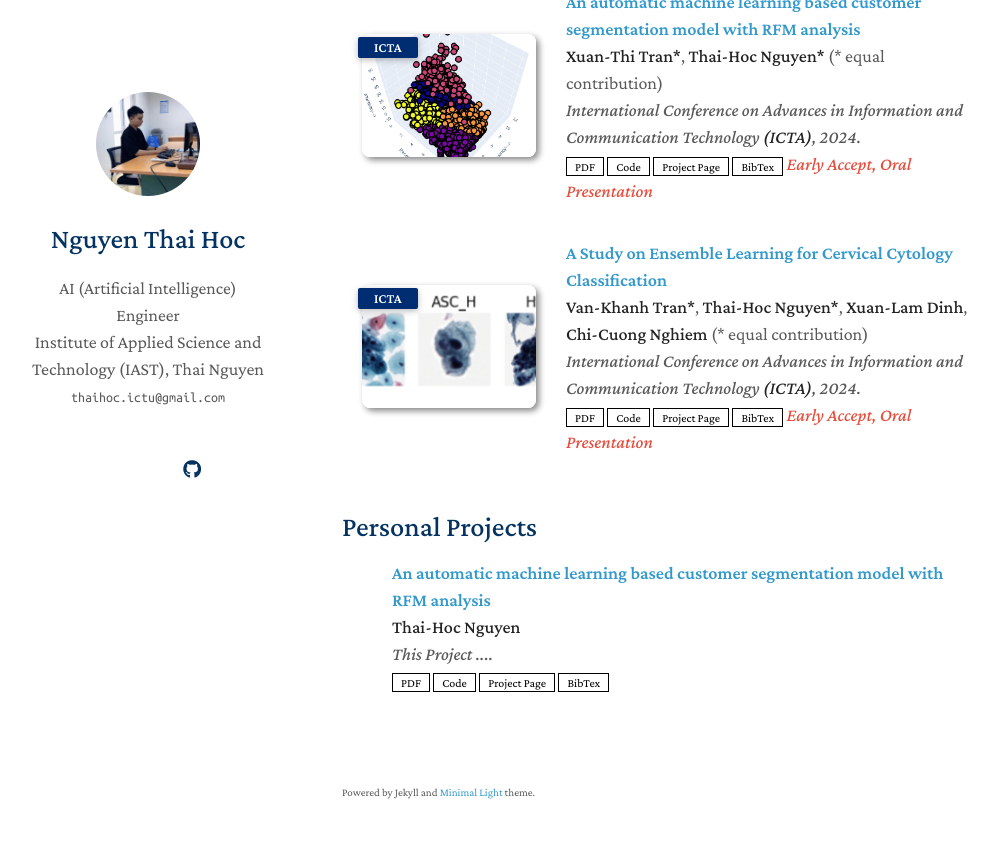
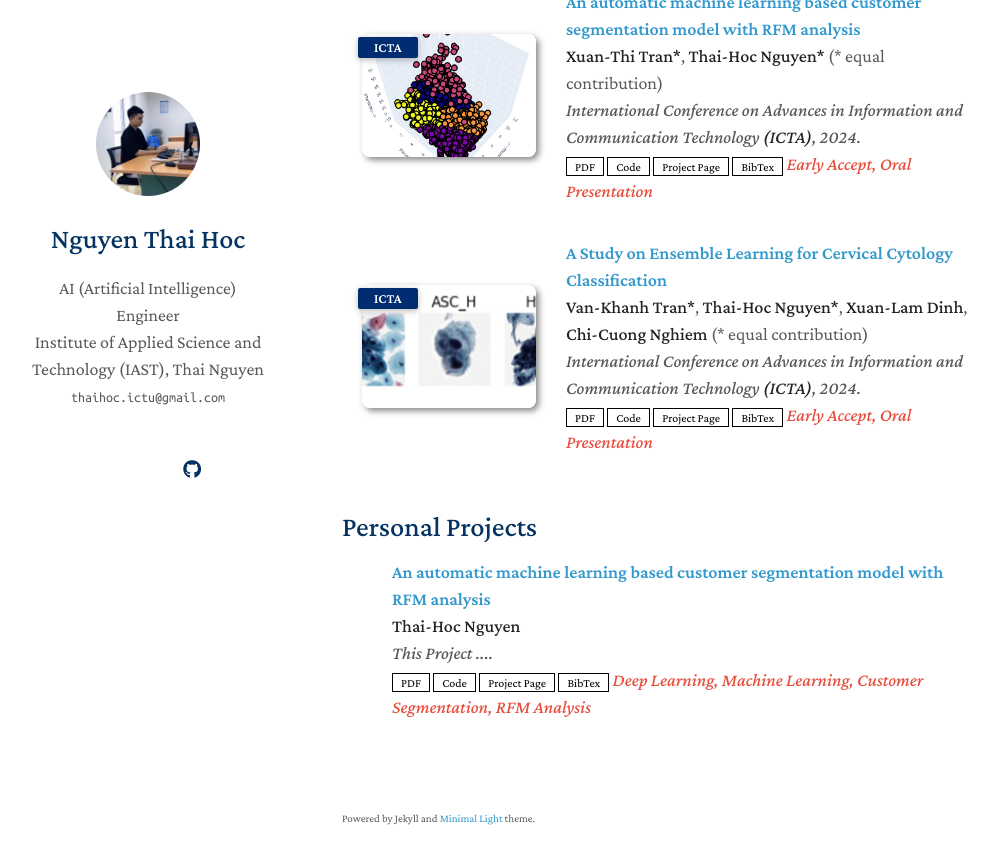
Before and after one commit to nthaihoc/about-me, a Jekyll site: the page built from index.md, in a window 1280 px wide and 900 px high, scrolled down 857 px. Shown: the top 864 px of the window, without its empty margins (128-1126 px from the left). Built offline with Jekyll 4.4.1, drawn with Linux system fonts in a browser that asks for light colours; a style sheet for code colours, icons or effects is not loaded; our own code applies the rules of GitHub Pages for plain Markdown files.

Commit message:
update profile

```diff
--- a/_data/projects.yml
+++ b/_data/projects.yml
@@ -1,11 +1,10 @@
 main:
   - title: "An automatic machine learning based customer segmentation model with RFM analysis"
     authors: <strong>Thai-Hoc Nguyen</strong>
-    labels: Deep Learning, Machine Learning, Customer Segmentation, RFM Analysis
     description: This Project ....
     pdf: https://
     code: https://
     page: https://
     bibtex: https://
     image:
-    notes:
+    labels: Deep Learning, Machine Learning, Customer Segmentation, RFM Analysis
--- a/_includes/projects.md
+++ b/_includes/projects.md
@@ -10,9 +10,6 @@
   <div class="col-sm-3 abbr" style="position: relative;padding-right: 15px;padding-left: 15px;">
     {% if link.image %}
     <img src="{{ link.image }}" class="teaser img-fluid z-depth-1" style="width=100;height=40%">
-    {% if link.labels %}
-    <abbr class="badge">{{ link.labels }}</abbr>
-    {% endif %}
     {% endif %}
   </div>
   <div class="col-sm-9" style="position: relative;padding-right: 15px;padding-left: 20px;">
@@ -33,8 +30,8 @@
       {% if link.bibtex %}
       <a href="{{ link.bibtex }}" class="btn btn-sm z-depth-0" role="button" target="_blank" style="font-size:12px;">BibTex</a>
       {% endif %}
-      {% if link.notes %}
-      <strong> <i style="color:#e74d3c">{{ link.notes }}</i></strong>
+      {% if link.labels %}
+      <strong> <i style="color:#e74d3c">{{ link.labels }}</i></strong>
       {% endif %}
       {% if link.others %}
       {{ link.others }}
```
